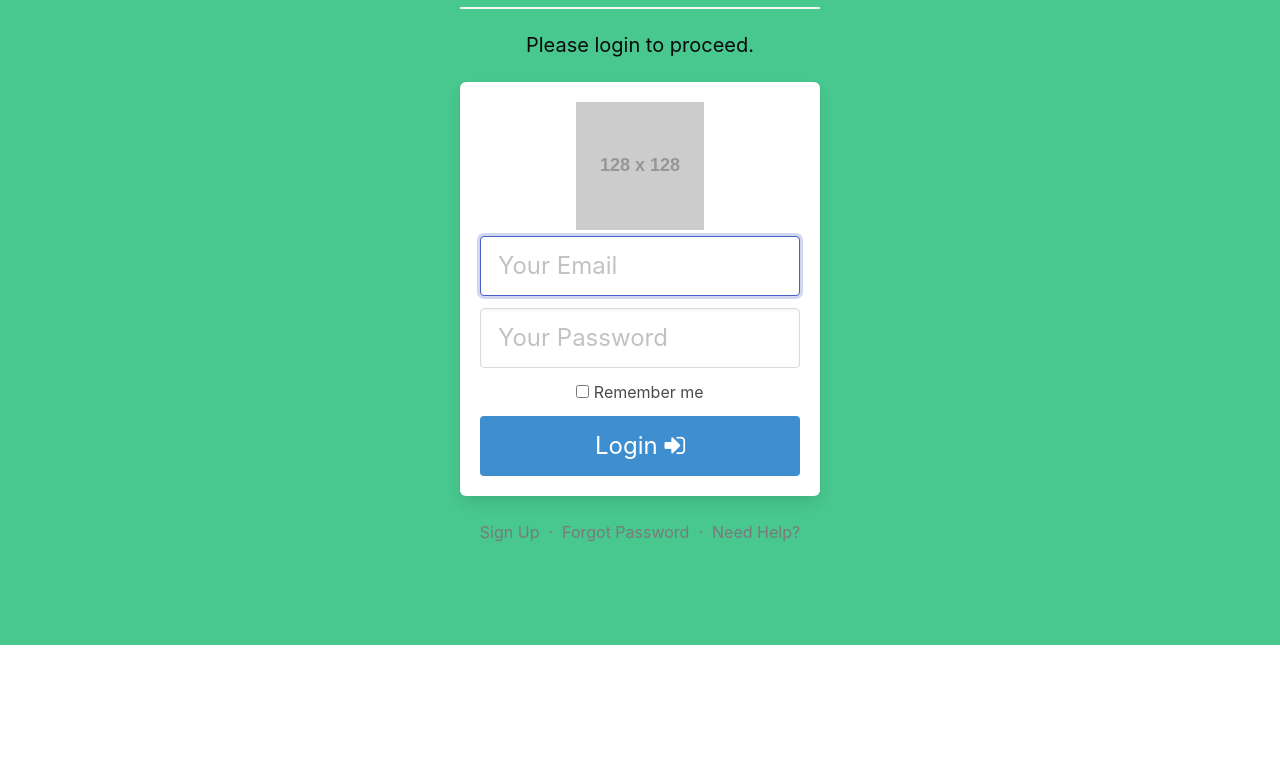
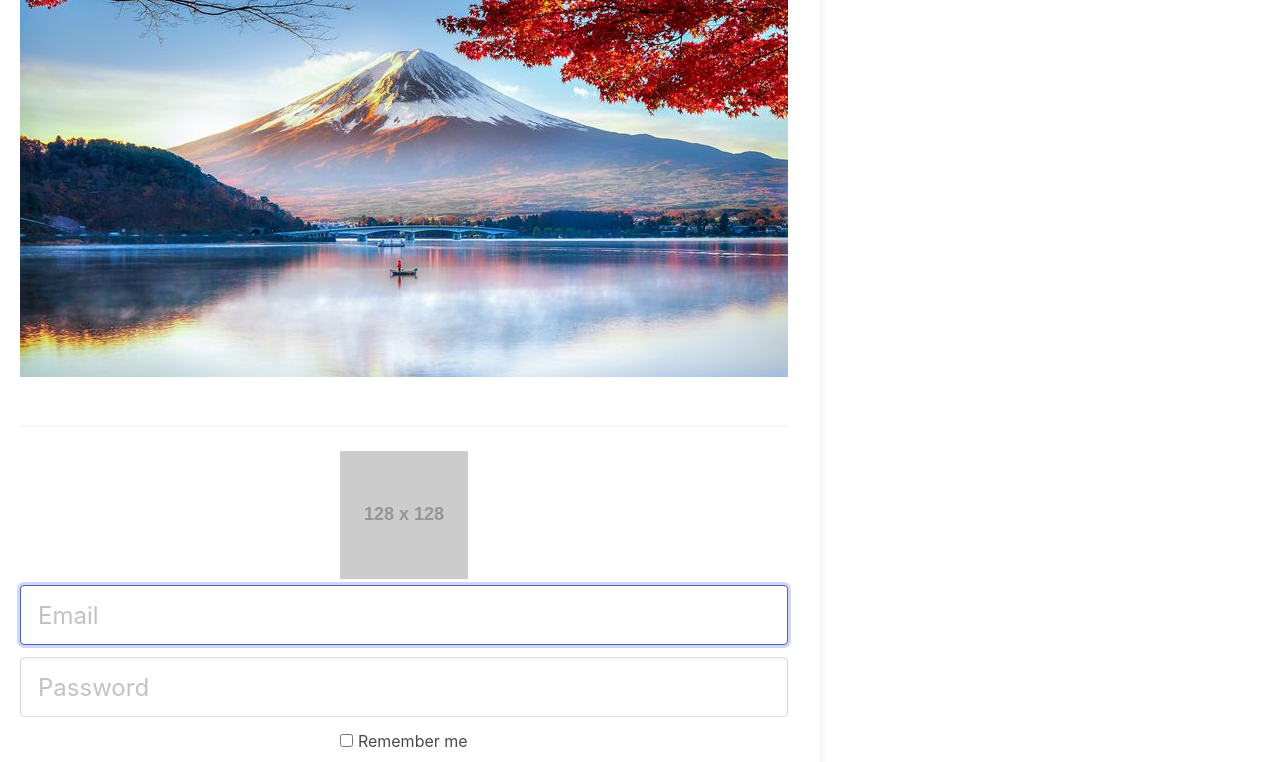
Before and after one commit to osborn-lee-web-2/web-app-osborn-lee, a plain HTML site: page sandbox.html in a window 1280 px wide. Shown: the part 155-917 px from the top of the page. Before the commit the page ends 800 px from the top, so only its background shows below. Drawn offline with nearby package versions, Linux system fonts and the light colour scheme; placeholder pictures from the web are drawn by us.

Commit message:
Weird changes to picture trying to fix the column

```diff
--- a/sandbox.html
+++ b/sandbox.html
@@ -1,41 +1,37 @@
 <!DOCTYPE html>
 <html>
+  <head>
+    <meta charset="utf-8">
+    <meta name="viewport" content="width=device-width, initial-scale=1">
+    <title>Login - Phoji</title>
+    <link rel="stylesheet" href="https://cdn.jsdelivr.net/npm/bulma@0.8.0/css/bulma.min.css">
+    <script defer src="https://use.fontawesome.com/releases/v5.3.1/js/all.js"></script>
+  </head>
+  <body>
 
-<head>
-    <meta charset="utf-8">
-    <meta http-equiv="X-UA-Compatible" content="IE=edge">
-    <meta name="viewport" content="width=device-width, initial-scale=1">
-    <title>Login - Free Bulma template</title>
-    <link rel="stylesheet" href="https://maxcdn.bootstrapcdn.com/font-awesome/4.7.0/css/font-awesome.min.css">
-    <!-- <link href="https://fonts.googleapis.com/css?family=Open+Sans:300,400,700" rel="stylesheet"> -->
-    <link href="https://fonts.googleapis.com/css?family=Questrial&display=swap" rel="stylesheet">
-    <!-- Bulma Version 0.8.x-->
-    <link rel="stylesheet" href="https://unpkg.com/bulma@0.8.0/css/bulma.min.css" />
-    <link rel="stylesheet" type="text/css" href="../css/login.css">
-</head>
-
-<body>
-    <section class="hero is-success is-fullheight">
-        <div class="hero-body">
-            <div class="container has-text-centered">
-                <div class="column is-4 is-offset-4">
-                    <h3 class="title has-text-black">Login</h3>
+      <section class="hero is-fullheight">
+        <div class="columns">
+            <div class="box">
+            <div class="column">
+                <figure class="image">
+                    <img src="img/fuji-mountain-pic.jpg">
+                </figure>
+            </div>
+            <div class="column has-text-centered">
                     <hr class="login-hr">
-                    <p class="subtitle has-text-black">Please login to proceed.</p>
-                    <div class="box">
                         <figure class="avatar">
                             <img src="https://placehold.it/128x128">
                         </figure>
                         <form>
                             <div class="field">
                                 <div class="control">
-                                    <input class="input is-large" type="email" placeholder="Your Email" autofocus="">
+                                    <input class="input is-large" type="email" placeholder="Email" autofocus="">
                                 </div>
                             </div>
 
                             <div class="field">
                                 <div class="control">
-                                    <input class="input is-large" type="password" placeholder="Your Password">
+                                    <input class="input is-large" type="password" placeholder="Password">
                                 </div>
                             </div>
                             <div class="field">
@@ -46,17 +42,15 @@
                             </div>
                             <button class="button is-block is-info is-large is-fullwidth">Login <i class="fa fa-sign-in" aria-hidden="true"></i></button>
                         </form>
-                    </div>
                     <p class="has-text-grey">
                         <a href="../">Sign Up</a> &nbsp;·&nbsp;
                         <a href="../">Forgot Password</a> &nbsp;·&nbsp;
                         <a href="../">Need Help?</a>
                     </p>
-                </div>
             </div>
         </div>
+        </div>
     </section>
-    <script async type="text/javascript" src="../js/bulma.js"></script>
-</body>
 
+  </body>
 </html>
```
Also changed, not shown: login.html (+5 -7 lines).
